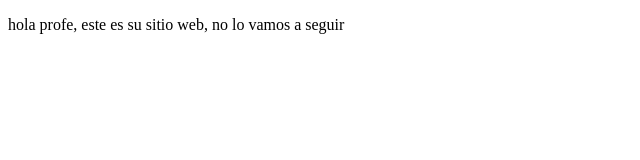
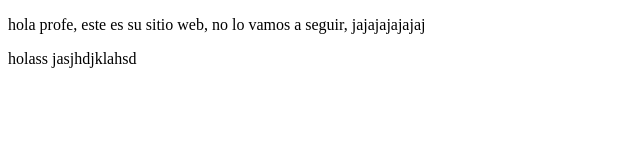
Before and after one commit to Monocromaleon/Prework, a plain HTML site: page index.html in a window 1280 px wide. Shown: the whole page, without its empty margins (0-640 px from the left). Drawn offline with Linux system fonts and the light colour scheme.

Commit message:
cambios lokos

```diff
--- a/index.html
+++ b/index.html
@@ -6,6 +6,7 @@
   <title>hola inmundo animal</title>
 </head>
 <body>
-  <p>hola profe, este es su sitio web, no lo vamos a seguir</p>
+  <p>hola profe, este es su sitio web, no lo vamos a seguir, jajajajajajaj</p>
+  <p>holass jasjhdjklahsd </p>
 </body>
 </html>
```
